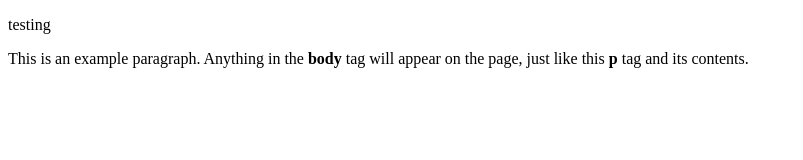
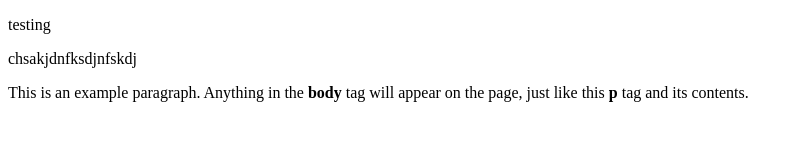
Before and after one commit to suis/testwebsite, a plain HTML site: page Index.html in a window 1280 px wide. Shown: the whole page, without its empty margins (0-803 px from the left). Drawn offline with Linux system fonts and the light colour scheme.

Commit message:
no message
Signed-off-by: fernas <sujith.fernando@ao.com>

```diff
--- a/Index.html
+++ b/Index.html
@@ -5,6 +5,7 @@
   </head>
   <body>
      <p>testing</p>
+	 chsakjdnfksdjnfskdj
     <p>This is an example paragraph. Anything in the <strong>body</strong> tag will appear on the page, just like this <strong>p</strong> tag and its contents.</p>
   </body>
 </html>
```
